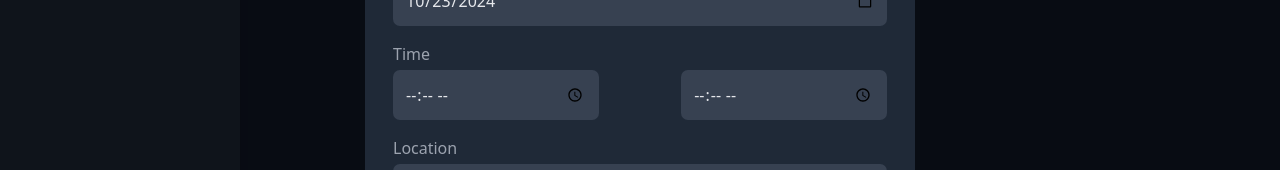
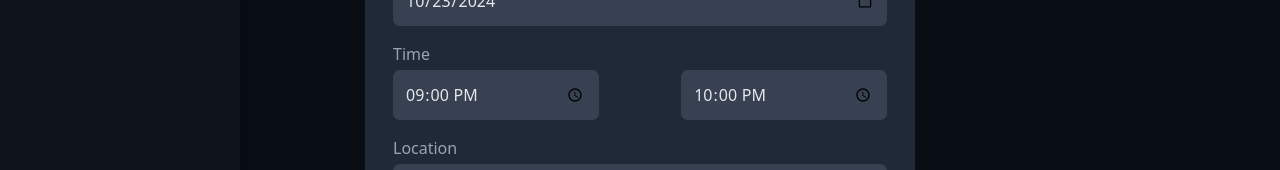
Before and after one commit to gsdyu/Calcoy, a Next.js app in the folder frontend/: page /ai in a window 1280 px wide. Both pictures are taken after typing "Sample" into the empty fields and a click on the button "Create". Shown: the part 288-458 px from the top of the page. Built offline with nearby package versions, Linux system fonts and the light colour scheme.

Commit message:
added the time range to set an hour preset but neeeds to be formatted so it shows current hour format

```diff
--- a/frontend/src/components/Modals/AddEditEventModal.js
+++ b/frontend/src/components/Modals/AddEditEventModal.js
@@ -28,6 +28,18 @@ const AddEditEventModal = ({ onClose, onSave, initialDate }) => {
   useEffect(() => {
     setIsVisible(true);
 
+    // Set default times when the modal opens
+    const { startTime, endTime } = getDefaultTimeRange();
+    setNewEvent(prev => ({
+      ...prev,
+      startTime,
+      endTime
+    }));
+    setNewTask(prev => ({
+      ...prev,
+      time: startTime
+    }));
+
     return () => {
       setIsVisible(false);
     };
@@ -35,18 +47,35 @@ const AddEditEventModal = ({ onClose, onSave, initialDate }) => {
 
   useEffect(() => {
     if (initialDate) {
+      const { startTime, endTime } = getDefaultTimeRange(initialDate);
       setNewEvent(prev => ({
         ...prev,
         date: initialDate.toISOString().split('T')[0],
-        startTime: initialDate.toTimeString().slice(0, 5)
+        startTime,
+        endTime
       }));
       setNewTask(prev => ({
         ...prev,
         date: initialDate.toISOString().split('T')[0],
-        time: initialDate.toTimeString().slice(0, 5)
+        time: startTime
       }));
     }
   }, [initialDate]);
+
+  const getDefaultTimeRange = (date = new Date()) => {
+    const roundedDate = new Date(date);
+    roundedDate.setMinutes(Math.ceil(roundedDate.getMinutes() / 30) * 30);
+    roundedDate.setSeconds(0);
+    roundedDate.setMilliseconds(0);
+
+    const endDate = new Date(roundedDate);
+    endDate.setHours(endDate.getHours() + 1);
+
+    return {
+      startTime: roundedDate.toTimeString().slice(0, 5),
+      endTime: endDate.toTimeString().slice(0, 5)
+    };
+  };
 
   const handleChange = (e) => {
     const { name, value } = e.target;
```
